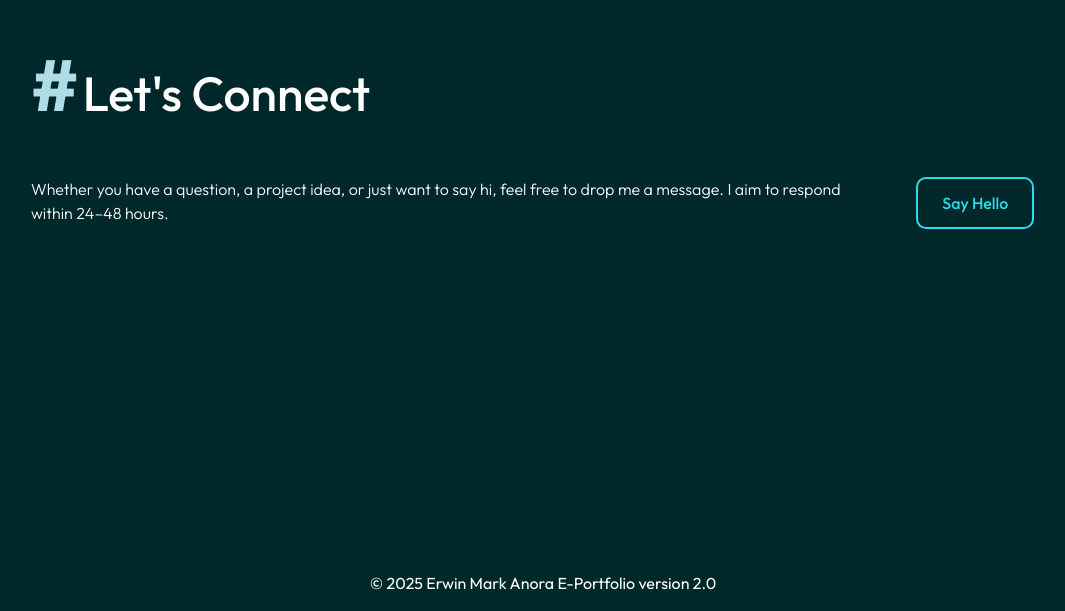
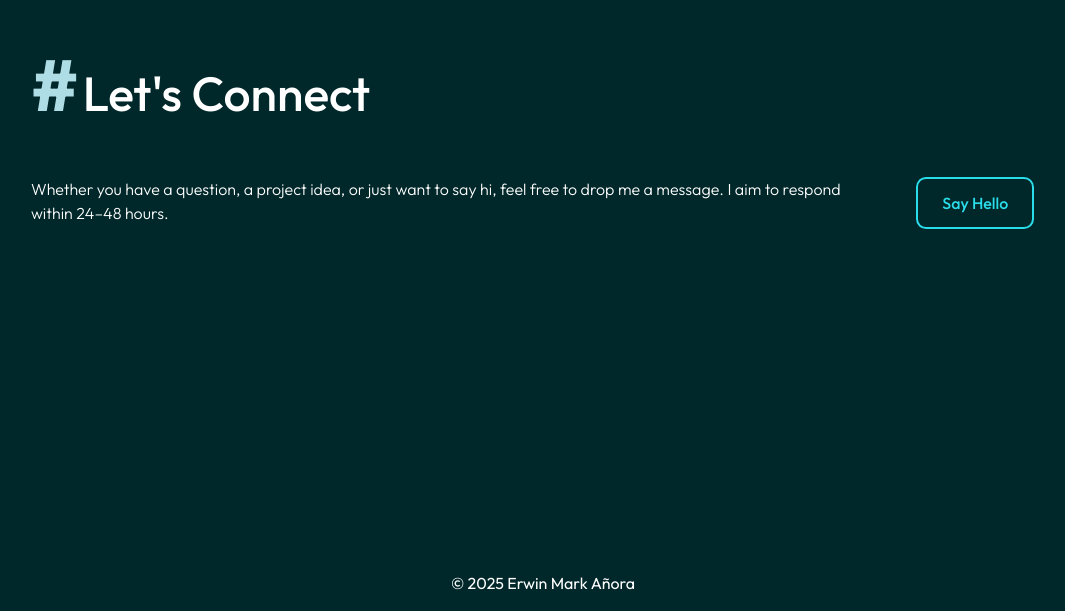
Before and after one commit to erwinmark-anora/portfolio-v2, a Next.js app: page / in a window 1280 px wide. Shown: the part 6839-7450 px from the top of the page, without its empty margins (97-1162 px from the left). Built offline with nearby package versions, Linux system fonts and the light colour scheme.

Commit message:
fix: remove duplicate footer and update year to current in main footer

```diff
--- a/components/layouts/Footer.tsx
+++ b/components/layouts/Footer.tsx
@@ -3,7 +3,7 @@ const Footer: React.FunctionComponent = () => {
 
   return (
     <footer className="max-w-7xl mx-auto py-4">
-      <p className="text-center">&copy; {currentYear} Erwin Mark Anora E-Portfolio version 2.0</p>
+      <p className="text-center">&copy; {currentYear} Erwin Mark Añora</p>
     </footer>
   );
 };
--- a/components/layouts/Navbar.tsx
+++ b/components/layouts/Navbar.tsx
@@ -250,13 +250,6 @@ const Navbar: React.FunctionComponent = () => {
               })}
             </ul>
           </nav>
-
-          {/* Mobile Menu Footer */}
-          <div className="p-6 border-t border-gray-700">
-            <p className="text-gray-400 text-sm text-center">
-              © 2024 Erwin Mark Añora
-            </p>
-          </div>
         </div>
       </div>
     </>
```
Also changed, not shown: 1 other file (tests, documents, lock files or other folders).
